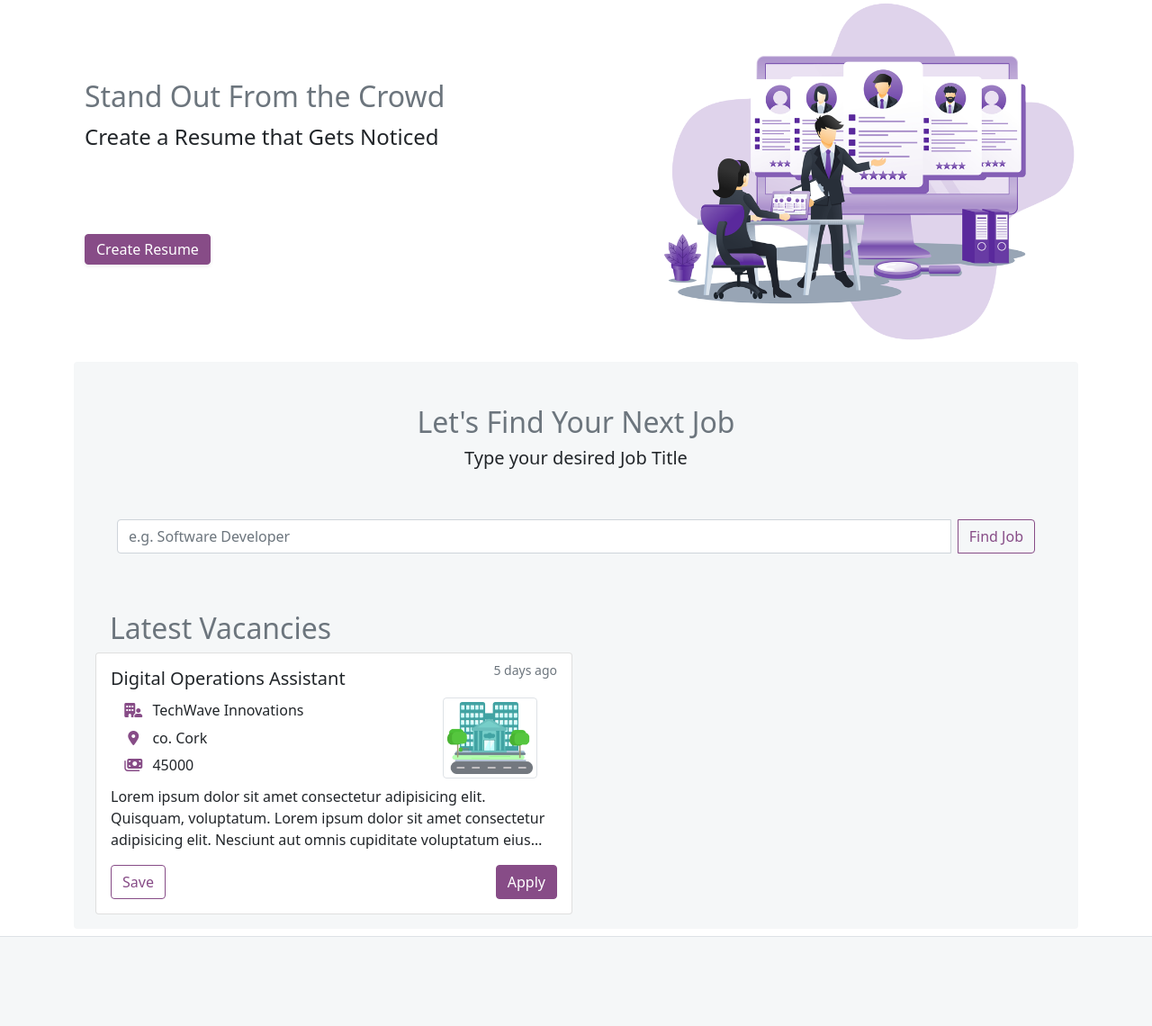
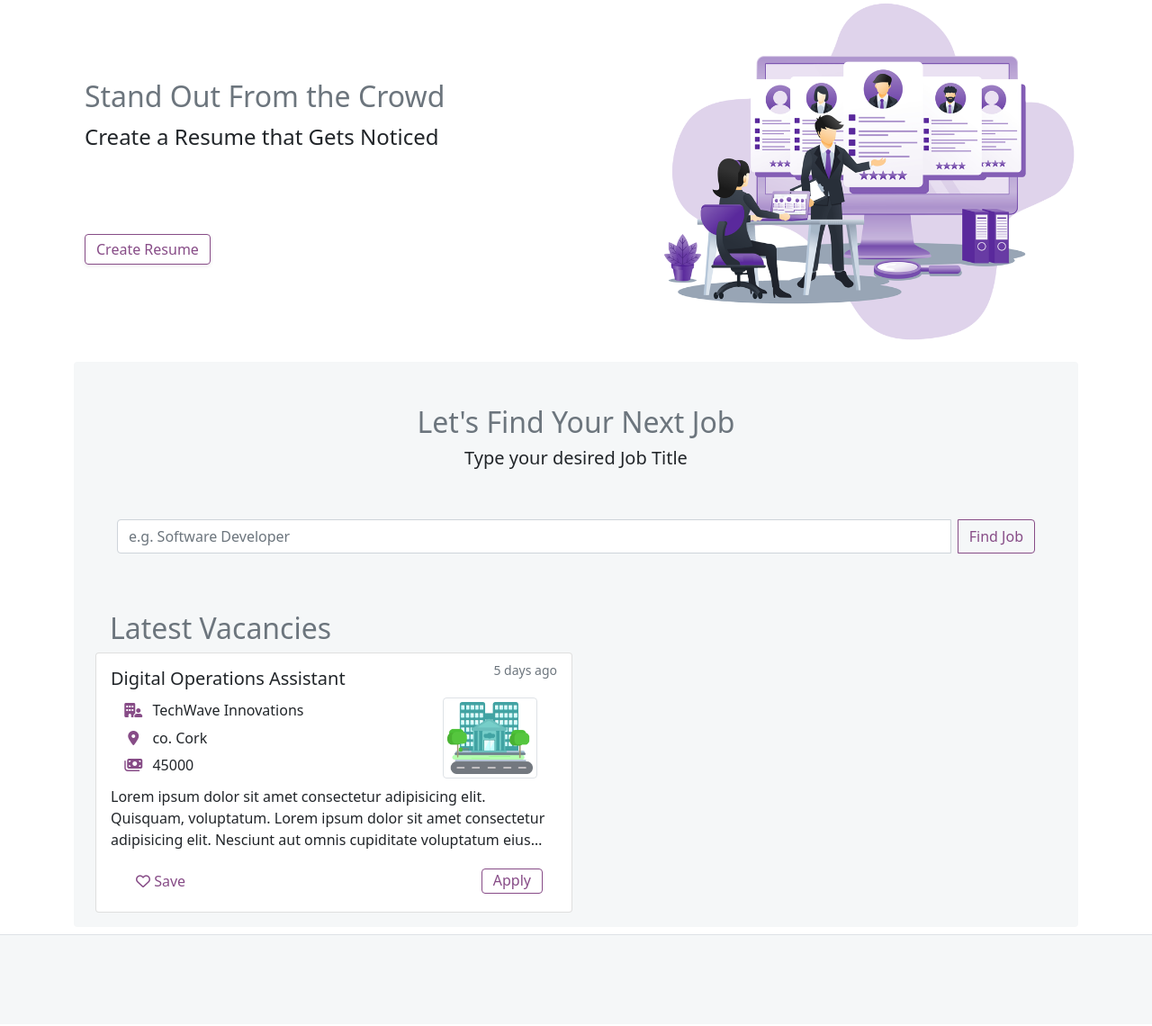
Before and after one commit to pavlo-myskov/get-job, a Django app: page / in a window 1280 px wide. Shown: the part 79-1219 px from the top of the page at 90% size. After the commit the page ends 1118 px from the top, so only its background shows below. Run offline with Django 3.2, Linux system fonts and the light colour scheme; style sheets or scripts are compiled from the project's sources; parts of the project's set-up code (start-up, migrations or seed data) failed here and were passed over; some libraries are stand-ins or nearby versions.

Commit message:
Change default save btn for FontAwes icon

```diff
--- a/static/css/_custom.scss
+++ b/static/css/_custom.scss
@@ -91,3 +91,32 @@
 .text-justify {
   text-align: justify !important;
 }
+
+// save button
+.btn-save {
+  &::before {
+    font-family: "Font Awesome 5 Free";
+    // heart icon
+    content: "\f004";
+  }
+  display: inline-block;
+  font-weight: 400;
+  line-height: 1.5;
+  color: #874c87;
+  text-align: center;
+  text-decoration: none;
+  vertical-align: middle;
+  cursor: pointer;
+  padding: 0.375rem 0.75rem;
+  font-size: 1rem;
+
+  &:hover {
+    &::before {
+      // filled heart icon
+      content: "\f004";
+      font: var(--fa-font-solid);
+      color: #874c87;
+    }
+    color: #874c87;
+  }
+}
--- a/templates/jobseeker/home.html
+++ b/templates/jobseeker/home.html
@@ -74,7 +74,7 @@
         <h1 class="fs-2 pb-0 pb-lg-1 text-center text-sm-start text-muted">Stand Out From the Crowd</h1>
         <h2 class="fs-4 lead text-center text-md-start">Create a Resume that Gets Noticed</h2>
       </div>
-      <a href="#" class="btn btn-royalpurple shadow-sm mt-2 mt-md-0 py-1 align-self-end align-self-md-start">Create
+      <a href="#" class="btn btn-outline-royalpurple shadow-sm mt-2 mt-md-0 py-1 align-self-end align-self-md-start">Create
         Resume</a>
     </div>
     <div class="col-md-5 my-3 px-5 px-md-1 my-md-auto order-0 order-md-1">
@@ -143,9 +143,14 @@
                 consectetur exercitationem fugit repellat placeat asperiores, maiores culpa! Voluptas sint nisi esse
                 officiis eveniet eligendi temporibus doloribus?
               </p>
-              <div class="d-flex justify-content-between">
-                <a href="#" class="btn btn-outline-royalpurple">Save</a>
-                <a href="#" class="btn btn-royalpurple">Apply</a>
+              <div class="d-flex justify-content-between px-3">
+                <a href="#" class="btn-save">
+                  <!-- TODO saved
+                  <i class="fa fa-heart"></i>
+                  -->
+                  Save
+                </a>
+                <a href="#" class="btn btn-outline-royalpurple py-0 my-1">Apply</a>
               </div>
             </div>
           </div>
```
Also changed, not shown: static/css/main.css, 1 other file.
